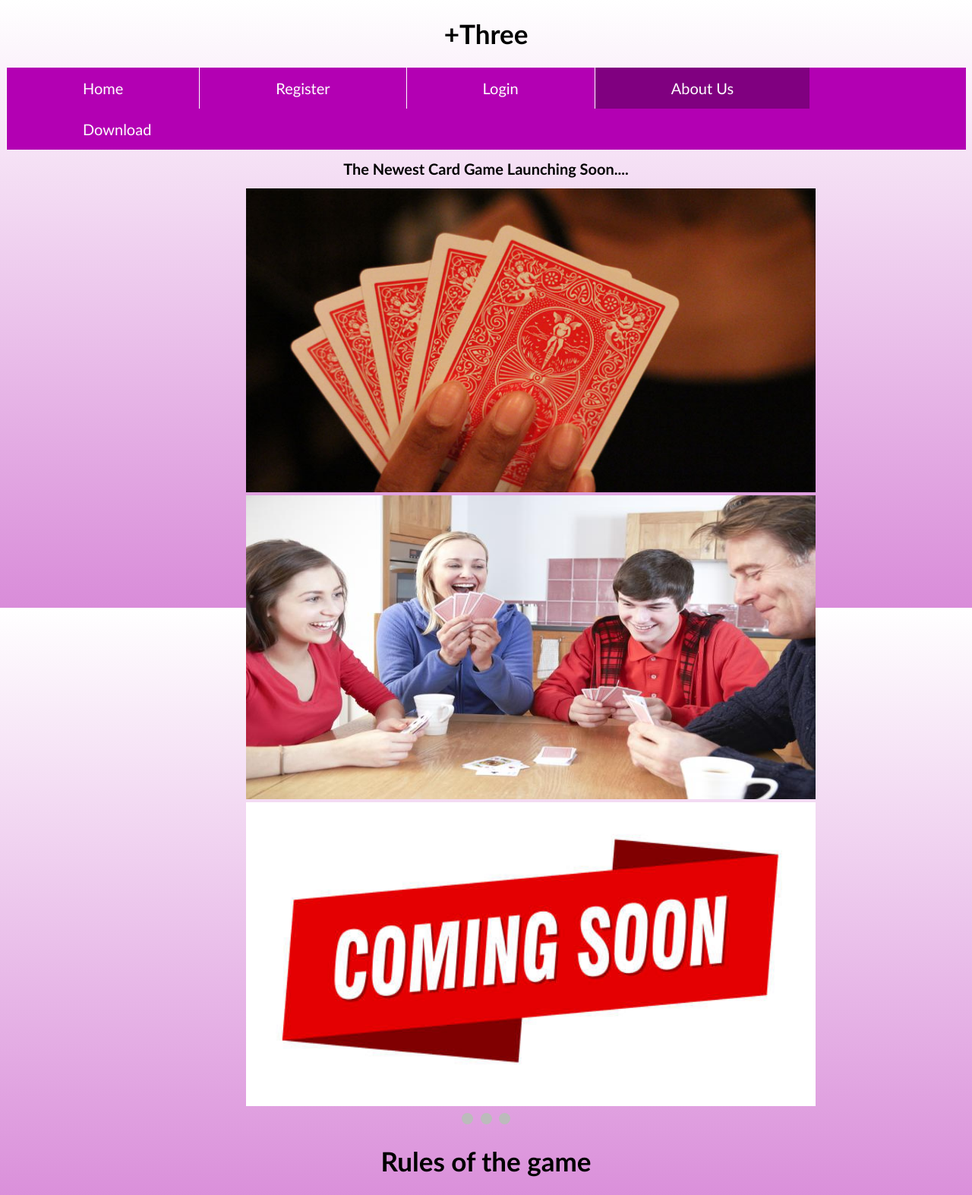
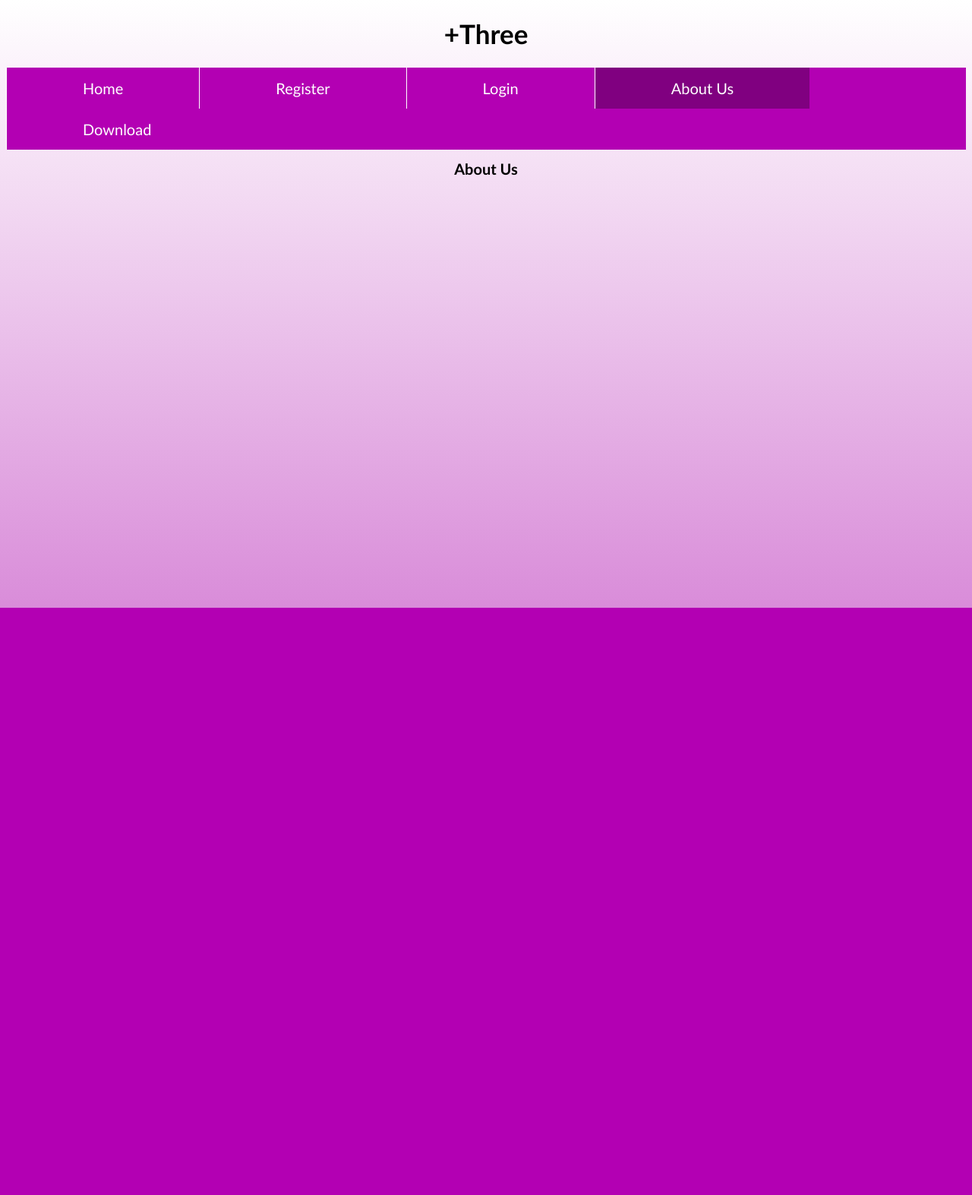
Before and after one commit to Team-19-group-project/website, a PHP site: page /about.php in a window 1280 px wide. Shown: the whole page at 76% size. After the commit the page ends 800 px from the top, so only its background shows below. Run offline with PHP 8.4, Linux system fonts and the light colour scheme.

Commit message:
Add files via upload

```diff
--- a/about.php
+++ b/about.php
@@ -18,27 +18,9 @@
 		<li><a href="download.php">Download</a></li>
         </ul>
 		</div>
-		<h1 class="aston_Title" align="center"> The Newest Card Game Launching Soon....</h1>
+		<h1 class="aston_Title" align="center"> About Us</h1>
 
-		<!--Slideshow template used from w3schools.com-->
-		<div class="slideshow-container">
-			<div class="mySlides fade">
-				<img src="Images/cards.jpg" alt="Cards" style="width:750px;height:400px;float:center;">
-			</div>
-			<div class="mySlides fade">
-				<img src="Images/card_game.jpg" alt="Card Game" style="width:750px;height:400px;float:center;">
-			</div>
-			<div class="mySlides fade">
-				<img src="Images/coming_soon.jpg" alt="Coming Soon"style="width:750px;height:400px;float:center;">
-			</div>
-			<div style="text-align:center">
-				<span class="dot"></span>
-				<span class="dot"></span>
-				<span class="dot"></span>
-            </div>
-		</div>
 
-		<h1 class="game_Title" align="center"> Rules of the game</h1>
 
 
 
```
